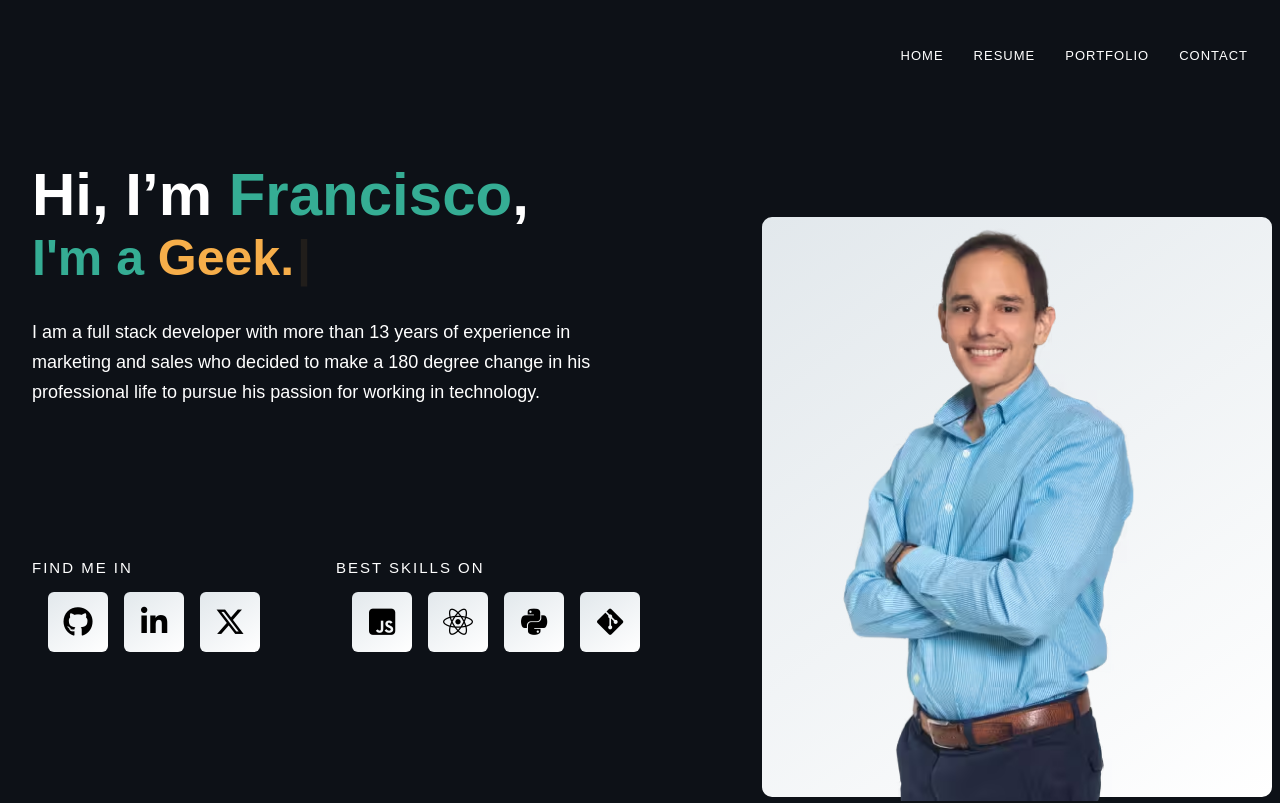
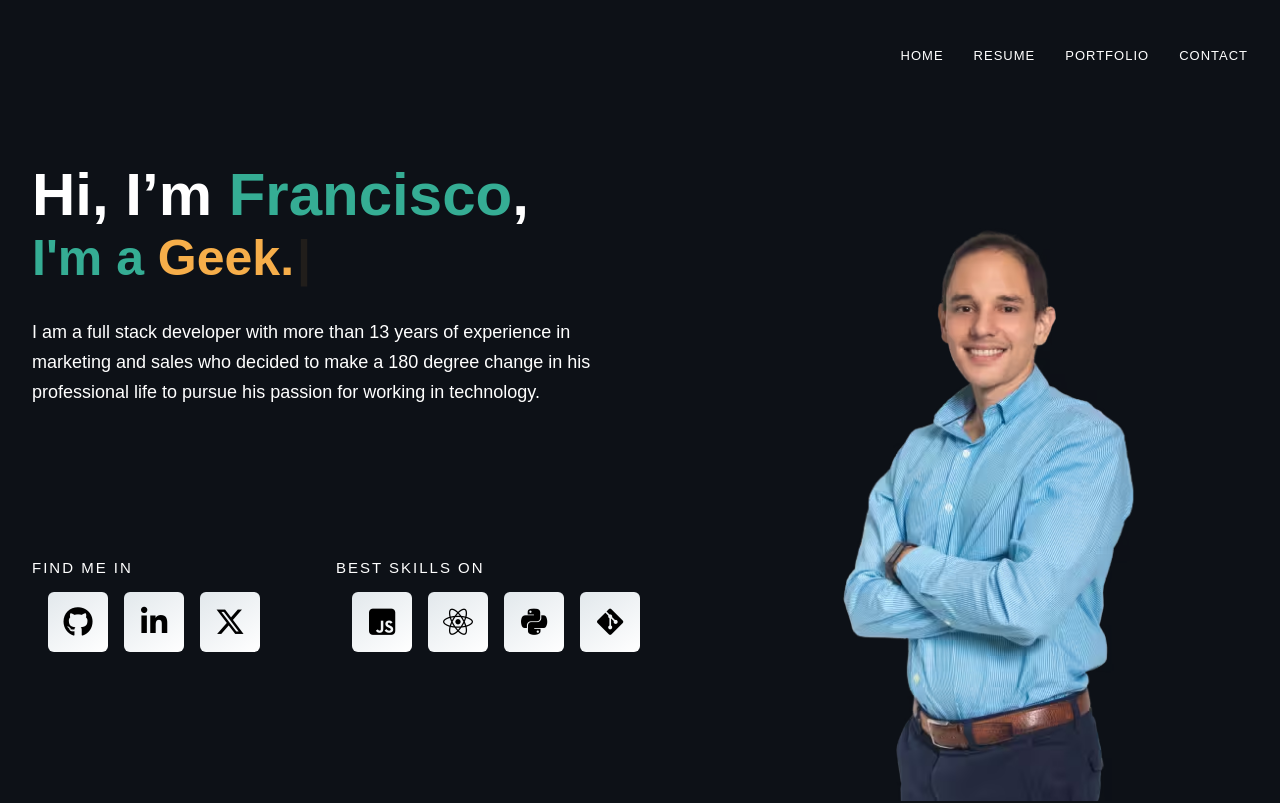
Before and after one commit to frako23/frakoDev, a React (Vite) app: page / in a window 1280 px wide. Shown: the top 803 px of the page. Built offline with nearby package versions, Linux system fonts and the light colour scheme; a web font is replaced by a local one.

Commit message:
elimina el color del fonto del hero

```diff
--- a/src/components/Hero/Home.css
+++ b/src/components/Hero/Home.css
@@ -77,7 +77,7 @@
   position: relative;
 }
 .hero .right_img {
-  background: linear-gradient(145deg, #e2e8ec, #ffffff);
+  background: transparent;
   /* box-shadow: 4px 4px 8px #cbcbcb, -4px -4px 8px #ffffff; */
   border-radius: 10px;
   height: 580px;
```
